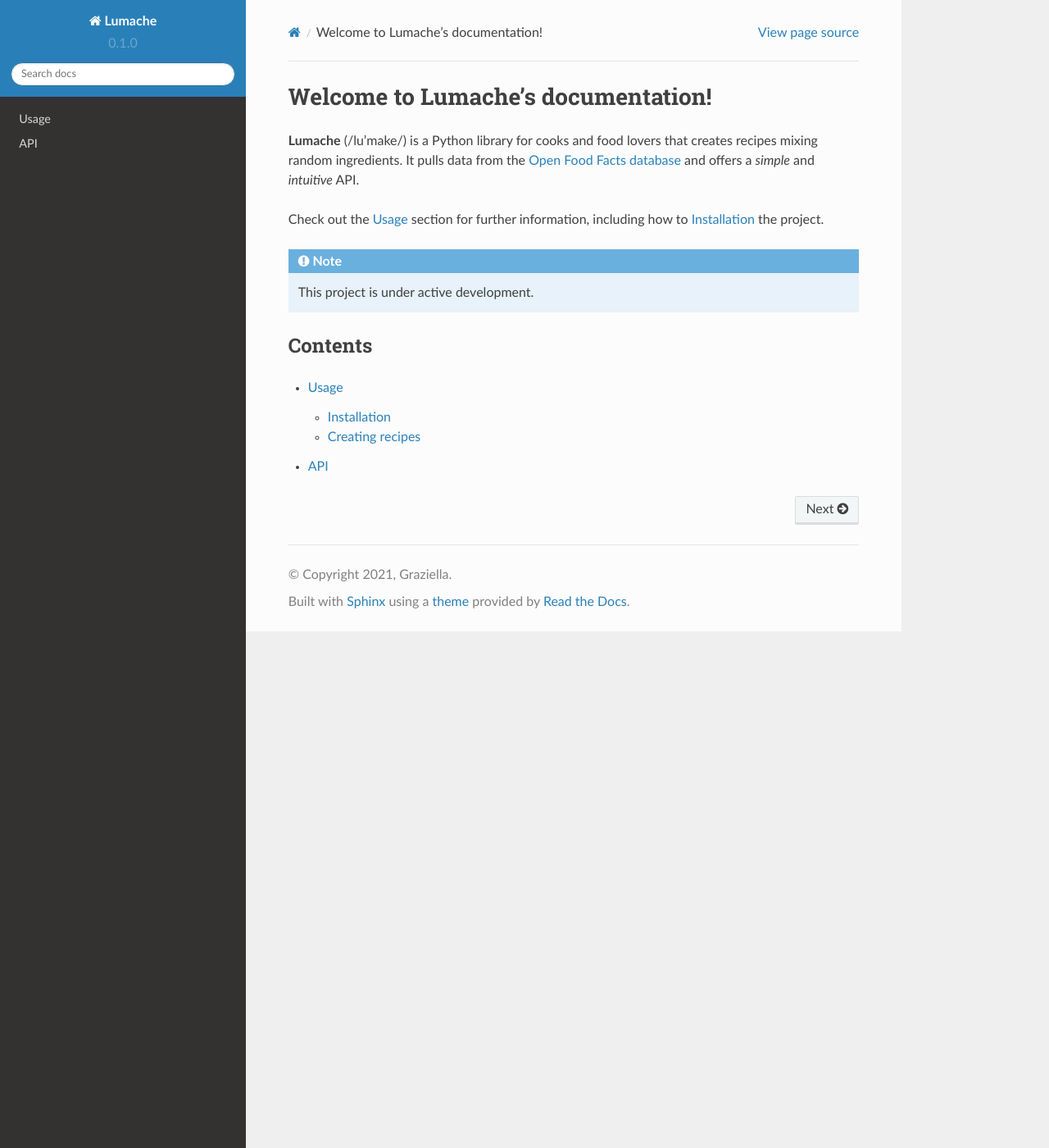
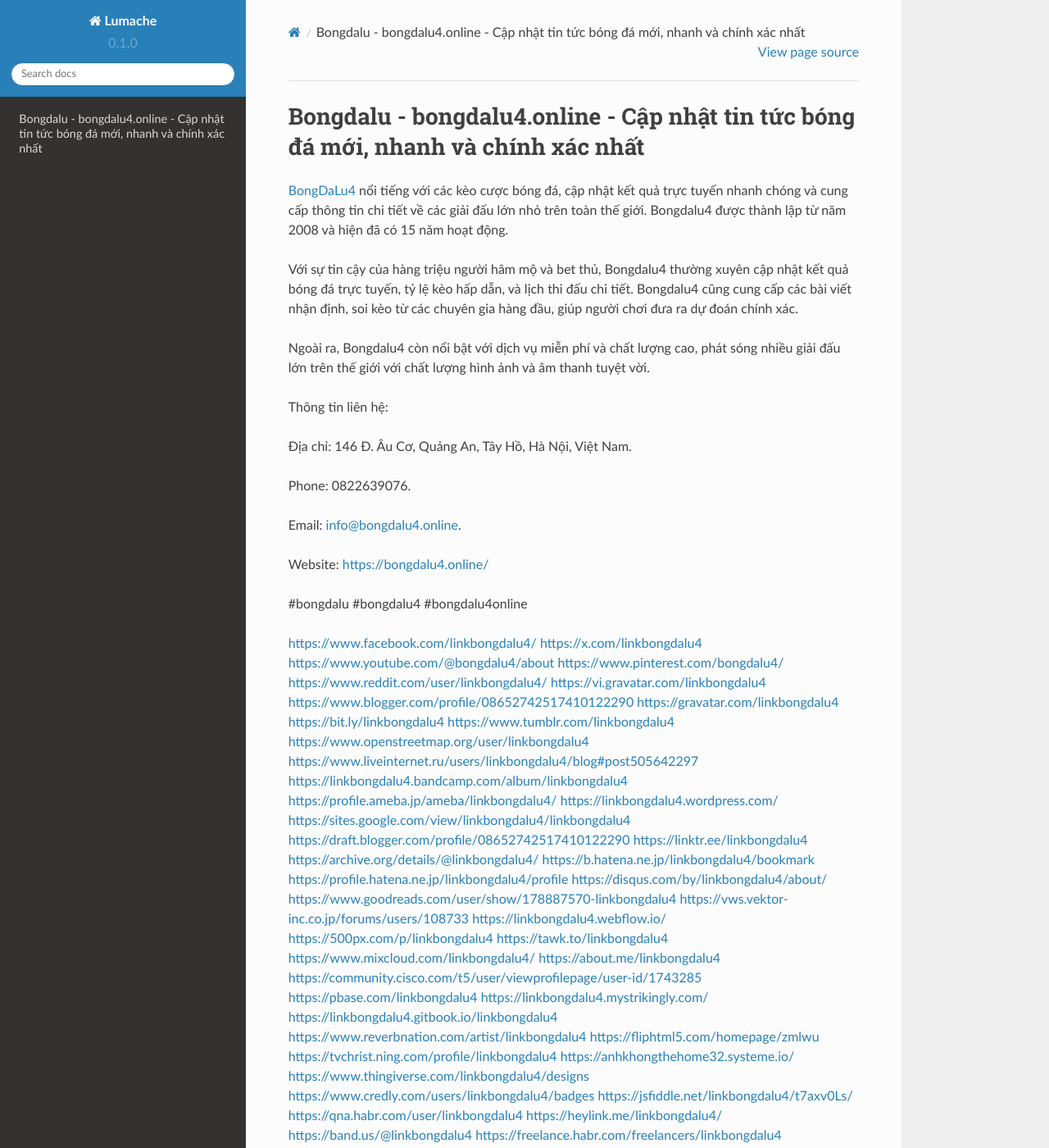
Before and after one commit to socialentity/bongdalu4, a Sphinx documentation site: the page built from docs/source/index.rst, in a window 1280 px wide and 1400 px high. Shown: the whole window at 82% size. Built offline with Sphinx 7.4.7 and the Read the Docs theme 2.0.0, drawn with Linux system fonts in a browser that asks for light colours; some of the changed text lies outside the part shown.

Commit message:
Update index.rst

```diff
--- a/docs/source/index.rst
+++ b/docs/source/index.rst
@@ -1,22 +1,71 @@
-Welcome to Lumache's documentation!
+Bongdalu - bongdalu4.online - Cập nhật tin tức bóng đá mới, nhanh và chính xác nhất
 ===================================
 
-**Lumache** (/lu'make/) is a Python library for cooks and food lovers
-that creates recipes mixing random ingredients.
-It pulls data from the `Open Food Facts database <https://world.openfoodfacts.org/>`_
-and offers a *simple* and *intuitive* API.
+`BongDaLu4 <https://bongdalu4.online/>`_ nổi tiếng với các kèo cược bóng đá, cập nhật kết quả trực tuyến nhanh chóng và cung cấp thông tin chi tiết về các giải đấu lớn nhỏ trên toàn thế giới. Bongdalu4 được thành lập từ năm 2008 và hiện đã có 15 năm hoạt động.
 
-Check out the :doc:`usage` section for further information, including
-how to :ref:`installation` the project.
+Với sự tin cậy của hàng triệu người hâm mộ và bet thủ, Bongdalu4 thường xuyên cập nhật kết quả bóng đá trực tuyến, tỷ lệ kèo hấp dẫn, và lịch thi đấu chi tiết. Bongdalu4 cũng cung cấp các bài viết nhận định, soi kèo từ các chuyên gia hàng đầu, giúp người chơi đưa ra dự đoán chính xác.
 
-.. note::
+Ngoài ra, Bongdalu4 còn nổi bật với dịch vụ miễn phí và chất lượng cao, phát sóng nhiều giải đấu lớn trên thế giới với chất lượng hình ảnh và âm thanh tuyệt vời.
 
-   This project is under active development.
+Thông tin liên hệ:
 
-Contents
---------
+Địa chỉ: 146 Đ. Âu Cơ, Quảng An, Tây Hồ, Hà Nội, Việt Nam.
 
-.. toctree::
+Phone: 0822639076.
 
-   usage
-   api
+Email: info@bongdalu4.online.
+
+Website: `https://bongdalu4.online/ <https://bongdalu4.online/>`_
+
+#bongdalu #bongdalu4 #bongdalu4online
+
+`https://www.facebook.com/linkbongdalu4/ <https://www.facebook.com/linkbongdalu4/>`_
+`https://x.com/linkbongdalu4 <https://x.com/linkbongdalu4>`_
+`https://www.youtube.com/@bongdalu4/about <https://www.youtube.com/@bongdalu4/about>`_
+`https://www.pinterest.com/bongdalu4/ <https://www.pinterest.com/bongdalu4/>`_
+`https://www.reddit.com/user/linkbongdalu4/ <https://www.reddit.com/user/linkbongdalu4/>`_
+`https://vi.gravatar.com/linkbongdalu4 <https://vi.gravatar.com/linkbongdalu4>`_
+`https://www.blogger.com/profile/08652742517410122290 <https://www.blogger.com/profile/08652742517410122290>`_
+`https://gravatar.com/linkbongdalu4 <https://gravatar.com/linkbongdalu4>`_
+`https://bit.ly/linkbongdalu4 <https://bit.ly/linkbongdalu4>`_
+`https://www.tumblr.com/linkbongdalu4 <https://www.tumblr.com/linkbongdalu4>`_
+`https://www.openstreetmap.org/user/linkbongdalu4 <https://www.openstreetmap.org/user/linkbongdalu4>`_
+`https://www.liveinternet.ru/users/linkbongdalu4/blog#post505642297 <https://www.liveinternet.ru/users/linkbongdalu4/blog#post505642297>`_
+`https://linkbongdalu4.bandcamp.com/album/linkbongdalu4 <https://linkbongdalu4.bandcamp.com/album/linkbongdalu4>`_
+`https://profile.ameba.jp/ameba/linkbongdalu4/ <https://profile.ameba.jp/ameba/linkbongdalu4/>`_
+`https://linkbongdalu4.wordpress.com/ <https://linkbongdalu4.wordpress.com/>`_
+`https://sites.google.com/view/linkbongdalu4/linkbongdalu4 <https://sites.google.com/view/linkbongdalu4/linkbongdalu4>`_
+`https://draft.blogger.com/profile/08652742517410122290 <https://draft.blogger.com/profile/08652742517410122290>`_
+`https://linktr.ee/linkbongdalu4 <https://linktr.ee/linkbongdalu4>`_
+`https://archive.org/details/@linkbongdalu4/ <https://archive.org/details/@linkbongdalu4/>`_
+`https://b.hatena.ne.jp/linkbongdalu4/bookmark <https://b.hatena.ne.jp/linkbongdalu4/bookmark>`_
+`https://profile.hatena.ne.jp/linkbongdalu4/profile <https://profile.hatena.ne.jp/linkbongdalu4/profile>`_
+`https://disqus.com/by/linkbongdalu4/about/ <https://disqus.com/by/linkbongdalu4/about/>`_
+`https://www.goodreads.com/user/show/178887570-linkbongdalu4 <https://www.goodreads.com/user/show/178887570-linkbongdalu4>`_
+`https://vws.vektor-inc.co.jp/forums/users/108733 <https://vws.vektor-inc.co.jp/forums/users/108733>`_
+`https://linkbongdalu4.webflow.io/ <https://linkbongdalu4.webflow.io/>`_
+`https://500px.com/p/linkbongdalu4 <https://500px.com/p/linkbongdalu4>`_
+`https://tawk.to/linkbongdalu4 <https://tawk.to/linkbongdalu4>`_
+`https://www.mixcloud.com/linkbongdalu4/ <https://www.mixcloud.com/linkbongdalu4/>`_
+`https://about.me/linkbongdalu4 <https://about.me/linkbongdalu4>`_
+`https://community.cisco.com/t5/user/viewprofilepage/user-id/1743285 <https://community.cisco.com/t5/user/viewprofilepage/user-id/1743285>`_
+`https://pbase.com/linkbongdalu4 <https://pbase.com/linkbongdalu4>`_
+`https://linkbongdalu4.mystrikingly.com/ <https://linkbongdalu4.mystrikingly.com/>`_
+`https://linkbongdalu4.gitbook.io/linkbongdalu4 <https://linkbongdalu4.gitbook.io/linkbongdalu4>`_
+`https://www.reverbnation.com/artist/linkbongdalu4 <https://www.reverbnation.com/artist/linkbongdalu4>`_
+`https://fliphtml5.com/homepage/zmlwu <https://fliphtml5.com/homepage/zmlwu>`_
+`https://tvchrist.ning.com/profile/linkbongdalu4 <https://tvchrist.ning.com/profile/linkbongdalu4>`_
+`https://anhkhongthehome32.systeme.io/ <https://anhkhongthehome32.systeme.io/>`_
+`https://www.thingiverse.com/linkbongdalu4/designs <https://www.thingiverse.com/linkbongdalu4/designs>`_
+`https://www.credly.com/users/linkbongdalu4/badges <https://www.credly.com/users/linkbongdalu4/badges>`_
+`https://jsfiddle.net/linkbongdalu4/t7axv0Ls/ <https://jsfiddle.net/linkbongdalu4/t7axv0Ls/>`_
+`https://qna.habr.com/user/linkbongdalu4 <https://qna.habr.com/user/linkbongdalu4>`_
+`https://heylink.me/linkbongdalu4/ <https://heylink.me/linkbongdalu4/>`_
+`https://band.us/@linkbongdalu4 <https://band.us/@linkbongdalu4>`_
+`https://freelance.habr.com/freelancers/linkbongdalu4 <https://freelance.habr.com/freelancers/linkbongdalu4>`_
+`https://telegra.ph/Bongdalu---Cap-nhat-tin-tuc-bong-da-moi-nhanh-va-chinh-xac-nhat-06-06 <https://telegra.ph/Bongdalu---Cap-nhat-tin-tuc-bong-da-moi-nhanh-va-chinh-xac-nhat-06-06>`_
+`https://community.articulate.com/users/Bongdalu4 <https://community.articulate.com/users/Bongdalu4>`_
+`https://qiita.com/linkbongdalu4 <https://qiita.com/linkbongdalu4>`_
+`https://wakelet.com/@linkbongdalu4 <https://wakelet.com/@linkbongdalu4>`_
+`https://community.windy.com/user/linkbongdalu4 <https://community.windy.com/user/linkbongdalu4>`_
+`https://anyflip.com/homepage/wetja#About <https://anyflip.com/homepage/wetja#About>`_
```
